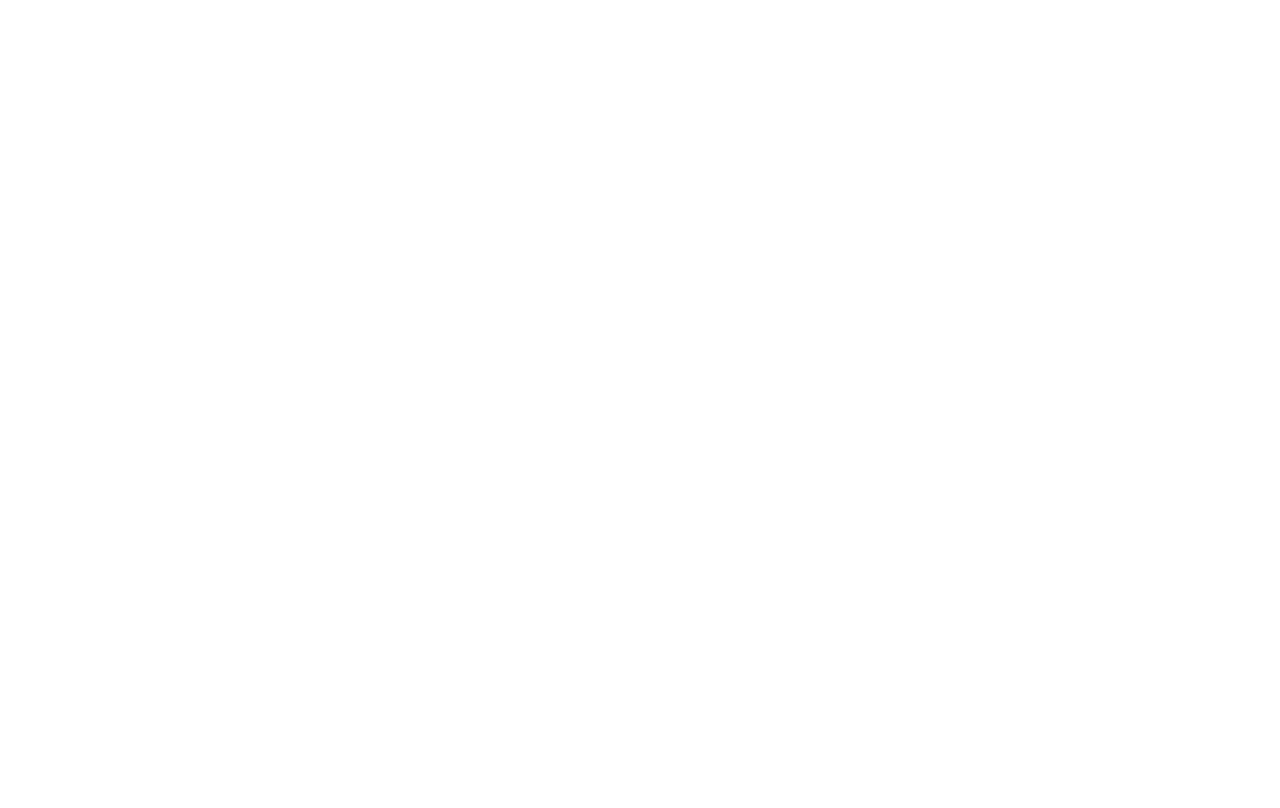
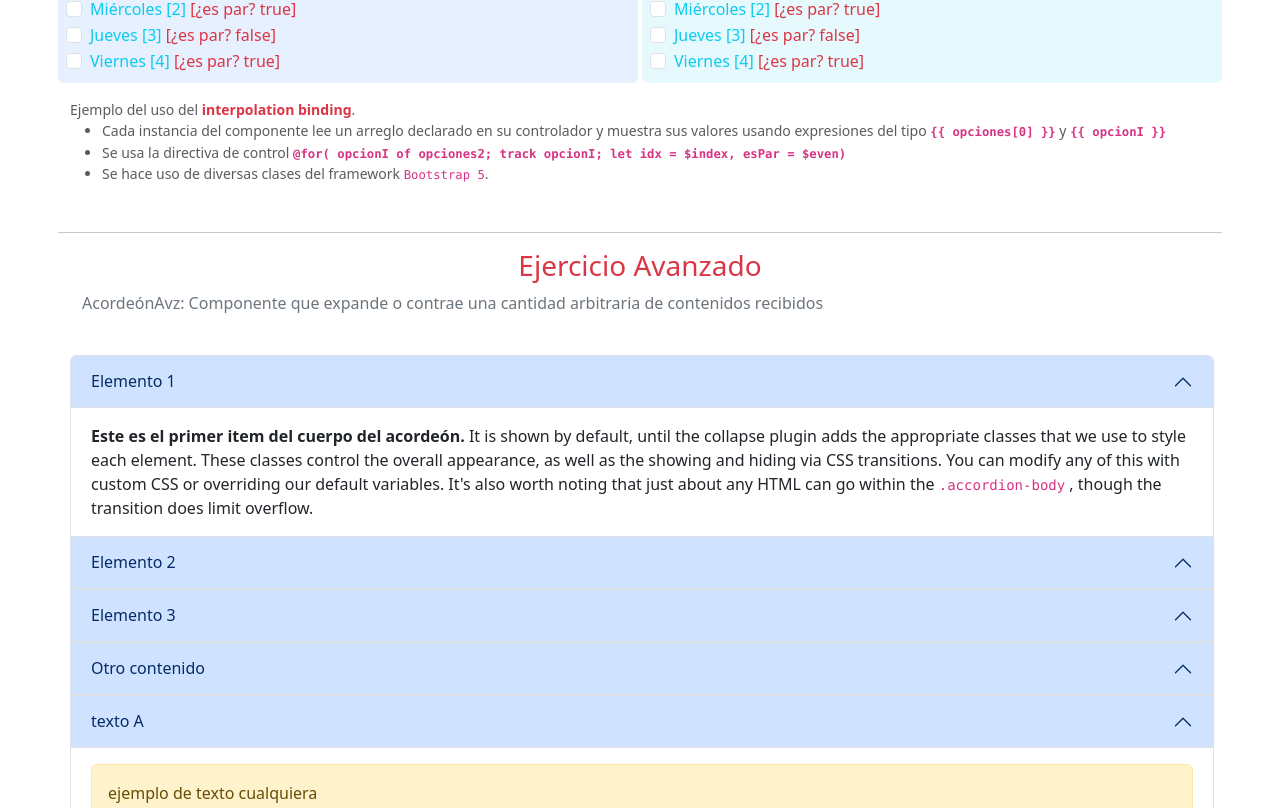
Before and after one commit to qualitrain/ejmConB5, an Angular app: page / in a window 1280 px wide. Shown: the part 772-1580 px from the top of the page. Before the commit the page ends 800 px from the top, so only its background shows below. Built offline with nearby package versions, Linux system fonts and the light colour scheme.

Commit message:
ejm inyecc de ng-templates de cte en componente
componente acordeon-avz
directiva plantilla-ng

```diff
--- /dev/null
+++ b/src/app/acordeon-avz/acordeon-avz.component.html
@@ -0,0 +1,23 @@
+<div class="accordion" id="{{id_acordeon}}">
+    @for(ngTemplateI of templates; track i; let i = $index){
+      <div class="accordion-item">
+        <h2 class="accordion-header">
+          <button class="accordion-button" type="button" data-bs-toggle="collapse"
+                  [attr.data-bs-target]="'#' + idsElementos[i]"
+                  aria-expanded="true"
+                  [attr.aria-controls]="idsElementos[i]">
+            {{nombresElementos[i]}}
+          </button>
+        </h2>
+
+        <div id="{{idsElementos[i]}}" class="accordion-collapse collapse"
+              [class.show]="mostrarElemAlInicio[i]"
+              [attr.data-bs-parent]="'#' + id_acordeon">
+          <div class="accordion-body">
+            <ng-container [ngTemplateOutlet]="ngTemplateI"></ng-container>
+          </div>
+        </div>
+
+      </div>
+    }
+  </div>
--- /dev/null
+++ b/src/app/acordeon-avz/acordeon-avz.component.ts
@@ -0,0 +1,59 @@
+import { Component, ContentChildren, Input, OnInit, TemplateRef  } from '@angular/core';
+import { CommonModule } from '@angular/common';
+import { PlantillaNgDirective } from './plantilla-ng.directive';
+
+@Component({
+  selector: 'app-acordeon-avz',
+  standalone: true,
+  imports: [CommonModule, PlantillaNgDirective],
+  templateUrl: './acordeon-avz.component.html',
+  styleUrl: './acordeon-avz.component.css'
+})
+export class AcordeonAvzComponent {
+  id_acordeon:string="";
+  idsElementos:string[]=[];
+
+  nombresElementos:string[]=[];
+  mostrarElemAlInicio:boolean[]=[];
+
+  @Input()
+  pElementos:string="";
+
+  @Input()
+  pExpandir:string="";
+
+  @ContentChildren(PlantillaNgDirective,{read:TemplateRef})
+  templates:TemplateRef<any>[]=[];
+
+  constructor(){
+    this.id_acordeon ="idAcor_" + this.getIntRandom();
+  }
+
+  ngOnInit(): void {
+    //Obtener nombres de elementos desde los parámetros
+    this.nombresElementos = this.pElementos.split(",");
+
+    //Configurar elementos del acordeón, con base en parámetros, que se mostrarán o no, expandidos desde el principio
+    let mostrarElem:boolean[]=[];
+    for(let pMostrarI of this.pExpandir.split(",")){
+      if(pMostrarI === "true")
+        mostrarElem.push(true);
+      else
+        mostrarElem.push(false);
+    }
+
+    //Configurar ids de los elementos del acordeón y si se muestran de inicio, o no.
+    for(let i=0; i<this.nombresElementos.length;i++){
+      this.idsElementos.push("idElem_" + i + this.getIntRandom());
+      if(mostrarElem[i])
+        this.mostrarElemAlInicio[i] = true;
+      else
+        this.mostrarElemAlInicio[i] = false;
+    }
+  }
+
+  getIntRandom():number{
+    return Math.trunc( Math.random() * 10000 );
+  }
+
+}
--- /dev/null
+++ b/src/app/acordeon-avz/plantilla-ng.directive.ts
@@ -0,0 +1,8 @@
+import { Directive } from '@angular/core';
+
+@Directive({
+  selector: '[PlantillaNg]',
+  standalone: true
+})
+export class PlantillaNgDirective {
+}
--- a/src/app/app.component.html
+++ b/src/app/app.component.html
@@ -15,19 +15,17 @@
       <div class="row my-3">
         <small class="text-muted">
             Ejemplo del uso del
-            <span class="font-italic font-weight-bold text-danger">interpolation binding</span>.
+            <span class="font-italic fw-bold text-danger">interpolation binding</span>.
             <ul>
               <li>
                 Cada instancia del componente lee un arreglo declarado en su controlador y muestra sus valores
                 usando expresiones del tipo
-                <code class="font-weight-bold">&#123;&#123; </code>
-                <code class="font-weight-bold">opciones[0] &#125;&#125; </code> y
-                <code class="font-weight-bold">&#123;&#123; </code>
-                <code class="font-weight-bold">opcionI  &#125;&#125;</code>
+                <code class="fw-bold" ngNonBindable>{{ opciones[0] }}</code> y
+                <code class="fw-bold" ngNonBindable>{{ opcionI }} </code>
               </li>
               <li>
                 Se usa la directiva de control
-                <code class="font-weight-bold">
+                <code class="fw-bold">
                   &#64;for( opcionI of opciones2; track opcionI; let idx = $index, esPar = $even)
                 </code>
               </li>
@@ -343,5 +341,60 @@
     </div>
   }
 
-
+  @if(ejr_EnvioDeHtmlAcomponente_acordeonAvz_on){
+    <div class="row gx-5">
+      <h3 class="text-danger text-center">Ejercicio Avanzado</h3>
+      <p class="text-secondary"> Acorde&oacute;nAvz: Componente que expande o contrae una cantidad arbitraria de contenidos recibidos
+      </p>
+      <div class="mt-3 text-primary col p-2 ms-1">
+        <app-acordeon-avz pElementos="Elemento 1,Elemento 2,Elemento 3,Otro contenido,texto A,texto B,texto C"
+                      pExpandir="true,false,false,false,true,false">
+          <div *PlantillaNg> <!-- El asterisco a la izquiera de la directiva de identificación de NgTemplate (PlantillaNg) es un atajo para no declarar explicitamente tags "ng-template"-->
+            <strong>Este es el primer item del cuerpo del acordeón.</strong>
+            It is shown by default, until the collapse plugin adds the appropriate classes that we use to style each element.
+            These classes control the overall appearance, as well as the showing and hiding via CSS transitions.
+            You can modify any of this with custom CSS or overriding our default variables.
+            It's also worth noting that just about any HTML can go within the
+            <code>.accordion-body</code>
+            , though the transition does limit overflow.
+          </div>
+          <div *PlantillaNg>
+            <strong>Este es el segundo item del cuerpo del acordeón.</strong>
+            It is hidden by default, until the collapse plugin adds the appropriate classes that we use to style each element.
+            These classes control the overall appearance, as well as the showing and hiding via CSS transitions.
+            You can modify any of this with custom CSS or overriding our default variables.
+            It's also worth noting that just about any HTML can go within the
+            <code>.accordion-body</code>
+            , though the transition does limit overflow.
+          </div>
+          <div *PlantillaNg>
+            <strong>Este es el tercer item del cuerpo del acordeón.</strong>
+            It is hidden by default, until the collapse plugin adds the appropriate classes that we use to style each element.
+            These classes control the overall appearance, as well as the showing and hiding via CSS transitions.
+            You can modify any of this with custom CSS or overriding our default variables.
+            It's also worth noting that just about any HTML can go within the
+            <code>.accordion-body</code>
+            , though the transition does limit overflow.
+          </div>
+          <div *PlantillaNg>
+            <strong>Este es el cuarto item del cuerpo del acordeón.</strong>
+            It is hidden by default, until the collapse plugin adds the appropriate classes that we use to style each element.
+            These classes control the overall appearance, as well as the showing and hiding via CSS transitions.
+            You can modify any of this with custom CSS or overriding our default variables.
+            It's also worth noting that just about any HTML can go within the
+            <code>.accordion-body</code>
+            , though the transition does limit overflow.
+          </div>
+          @for(textoI of textos;track k;let k=$index){
+            <ng-template PlantillaNg>
+              <div class="alert alert-warning" role="alert">
+                {{textoI}}
+              </div>
+            </ng-template>
+          }
+        </app-acordeon-avz>
+      </div>
+      <hr class="mt-3 mb-3">
+    </div>
+  }
 </div>
--- a/src/app/app.component.ts
+++ b/src/app/app.component.ts
@@ -12,6 +12,8 @@
 import { EjrContenedorListBoxComponent } from './ejr-contenedor-list-box/ejr-contenedor-list-box.component';
 import { TogglerComponent } from './toggler/toggler.component';
 import { AcordeonComponent } from './acordeon/acordeon.component';
+import { AcordeonAvzComponent } from './acordeon-avz/acordeon-avz.component';
+import { PlantillaNgDirective } from './acordeon-avz/plantilla-ng.directive';
 @Component({
   selector: 'app-root',
   standalone: true,
@@ -27,7 +29,9 @@
     ContenedorSelectAlternativaComponent,
     EjrContenedorListBoxComponent,
     TogglerComponent,
-    AcordeonComponent
+    AcordeonComponent,
+    AcordeonAvzComponent,
+    PlantillaNgDirective
   ],
   templateUrl: './app.component.html',
   styleUrl: './app.component.css'
@@ -35,7 +39,7 @@
 export class AppComponent {
   titulo = 'Demo de Angular 17 [ejmConB5]';
 
-  ejm_directiva_for_interpolacion_listaB5_on         :boolean=false;
+  ejm_directiva_for_interpolacion_listaB5_on         :boolean=true;
   ejr_for_estado_componente_on                       :boolean=false;
 
   ejm_param_entrada_y_classBinding_seleccionador_on  :boolean=false;
@@ -49,7 +53,13 @@
   ejm_componentesQueDevuelvenValores_on              :boolean=false;
   ejr_componentesQueDevuelvenVals_listbox_on         :boolean=false;
 
-  ejm_EnvioDeHtmlAcomponente_toggler_on              :boolean=true;
-  ejr_EnvioDeHtmlAcomponente_acordeon_on             :boolean=true;
+  ejm_EnvioDeHtmlAcomponente_toggler_on              :boolean=false;
+  ejr_EnvioDeHtmlAcomponente_acordeon_on             :boolean=false;
+
+  ejr_EnvioDeHtmlAcomponente_acordeonAvz_on          :boolean=true;
+  textos:string[] = ['ejemplo de texto cualquiera',
+                    'otro texto cualquiera para mostrar la generación dinámica de contenido para alimentar a un componente',
+                    'otro texto más (cualquiera) para mostrar la generación dinámica de contenido para alimentar a un componente'
+                  ]
 
 }
```
Also changed, not shown: src/app/acordeon-avz/acordeon-avz.component.css (added), 2 other files (tests, documents, lock files or other folders).
